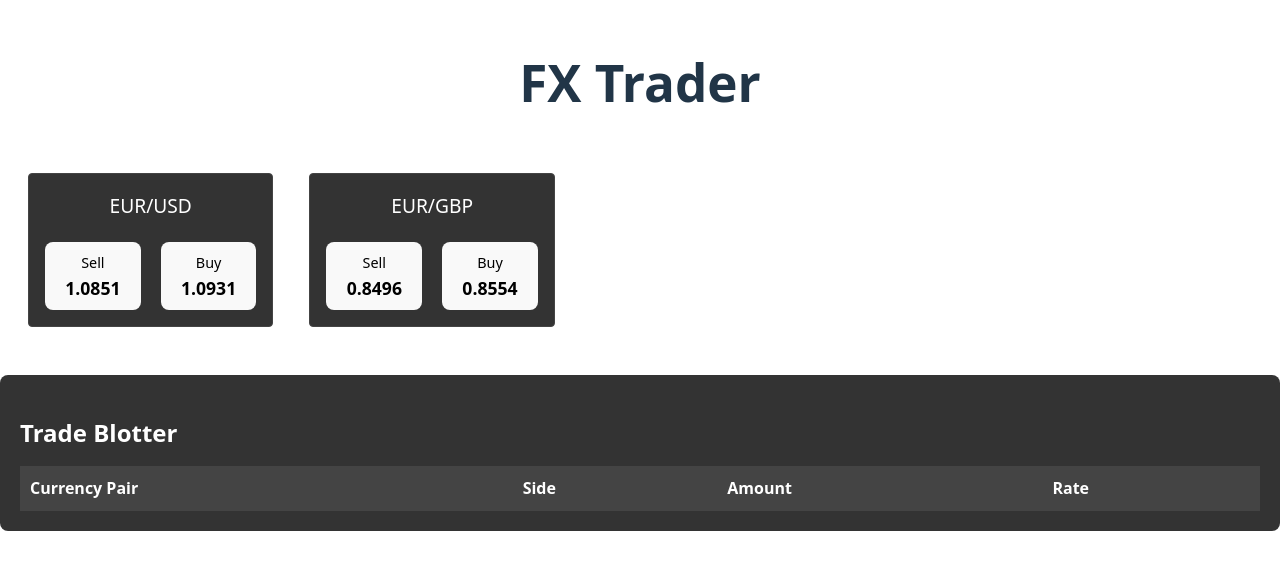
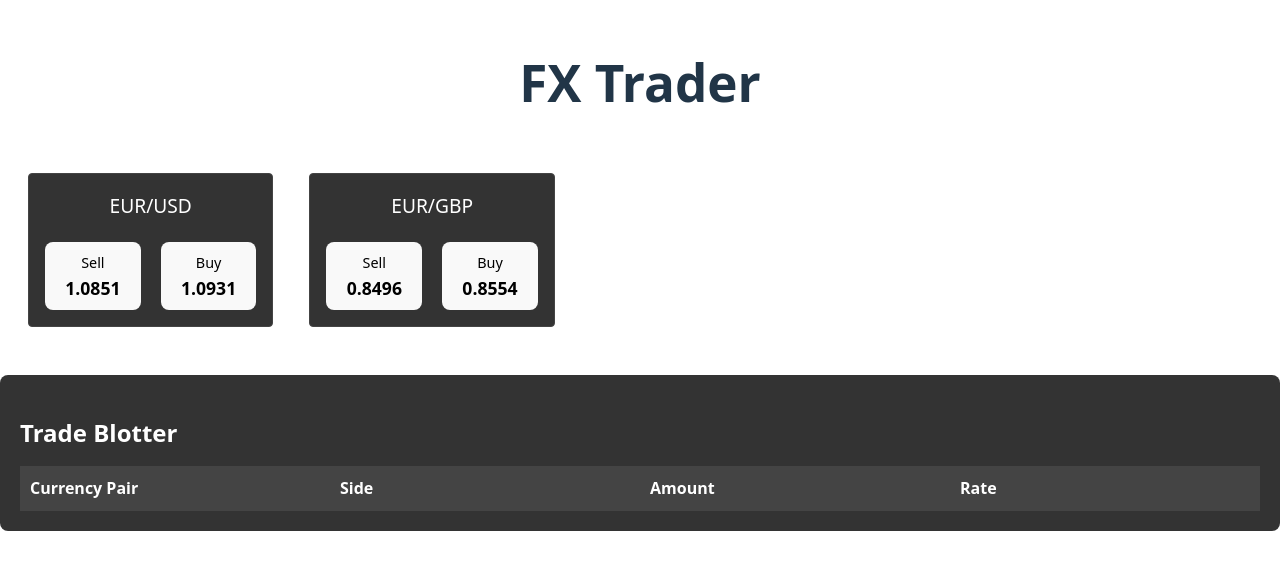
Before and after one commit to frankmathy/fxtrader, a React (Vite) app: page / in a window 1280 px wide. Shown: the top 570 px of the page. Built offline with nearby package versions, Linux system fonts and the light colour scheme.

Commit message:
Changed blotter columns

```diff
--- a/src/components/TradeBlotter.css
+++ b/src/components/TradeBlotter.css
@@ -15,6 +15,7 @@
   width: 100%;
   border-collapse: collapse;
   color: white;
+  table-layout: fixed;  /* Added for fixed column widths */
 }
 
 .trade-blotter th,
@@ -22,6 +23,9 @@
   padding: 10px;
   text-align: left;
   border-bottom: 1px solid #444444;
+  white-space: nowrap;  /* Prevents text wrapping */
+  overflow: hidden;     /* Hides overflow content */
+  text-overflow: ellipsis;  /* Shows ellipsis for overflow content */
 }
 
 .trade-blotter th {
```
